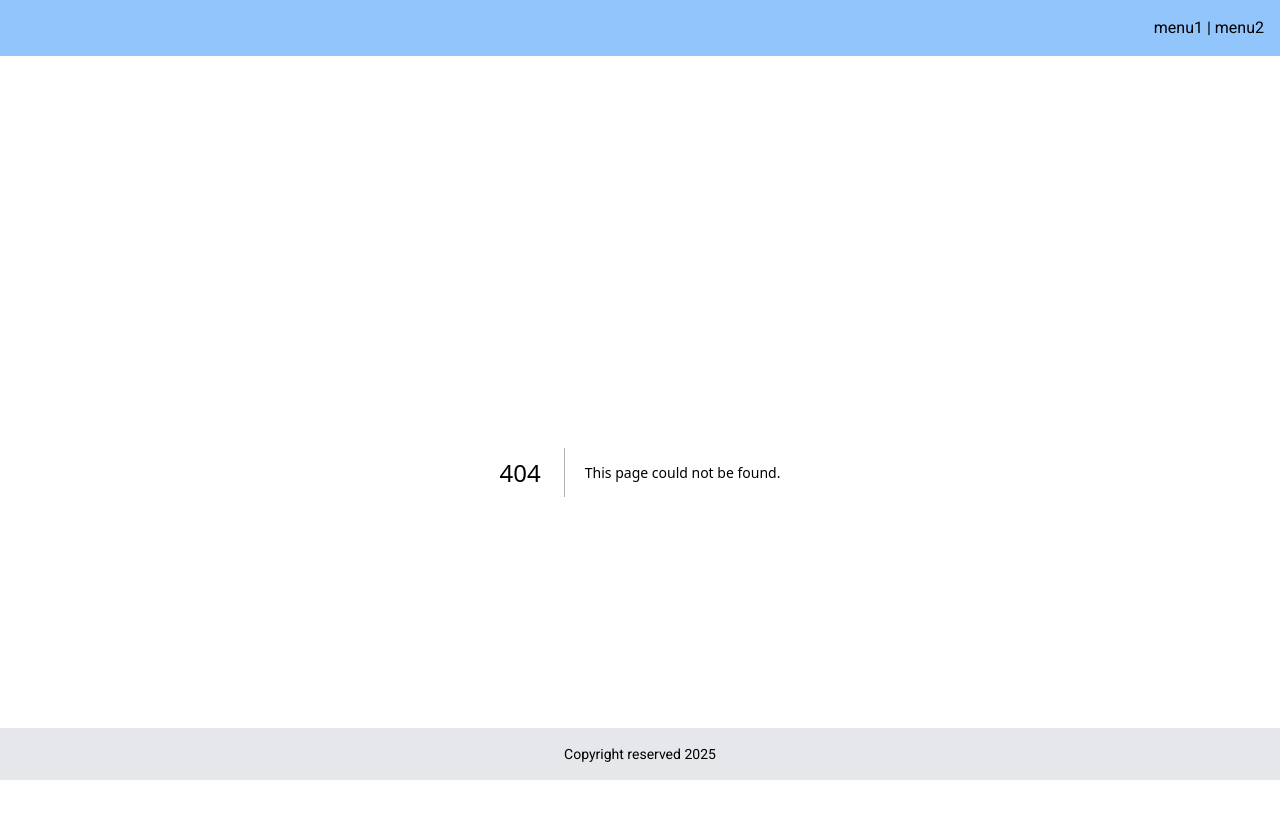
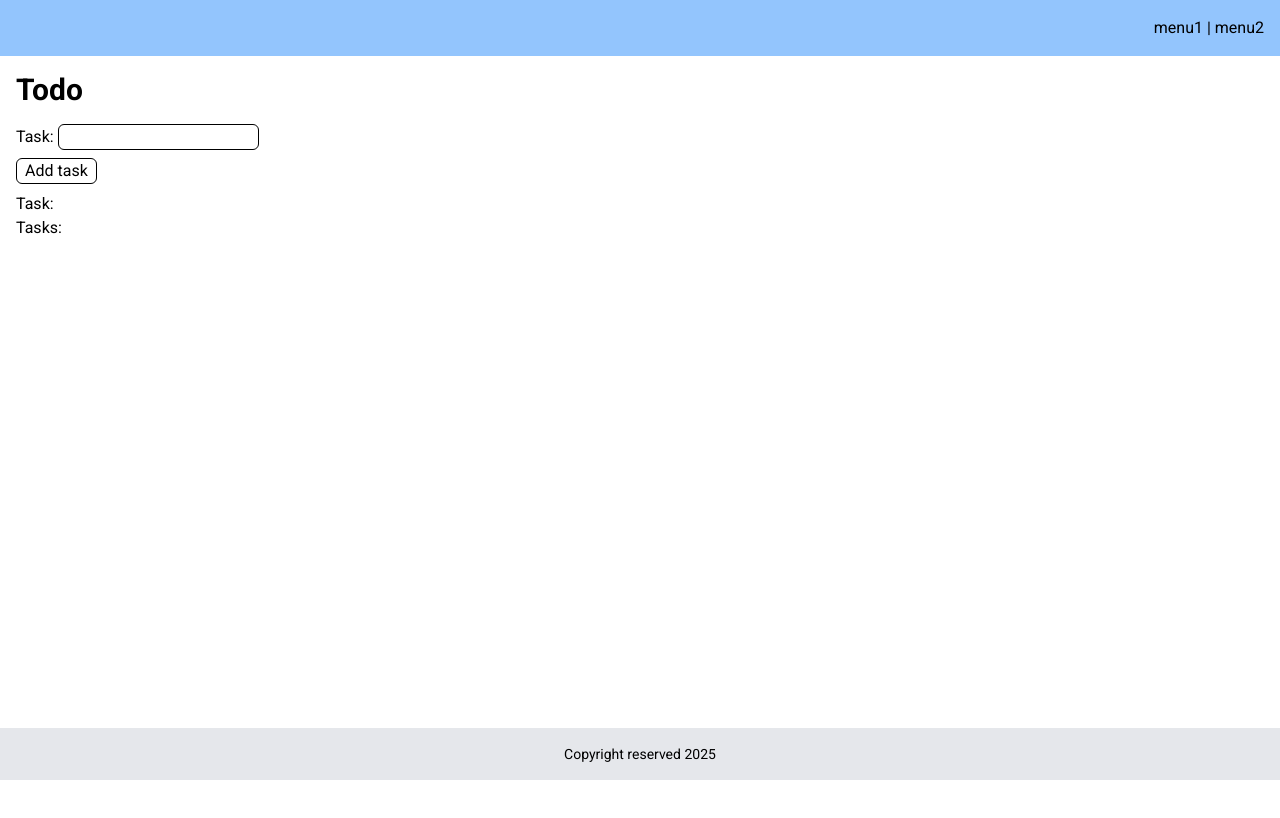
Before and after one commit to wwarodom/web_2_2024, a Next.js app in the folder my-app/: page /todo in a window 1280 px wide. Before the commit this address had no page. Shown: the top 818 px of the page. Built offline with nearby package versions, Linux system fonts and the light colour scheme.

Commit message:
add Task

```diff
--- /dev/null
+++ b/my-app/app/todo/page.tsx
@@ -0,0 +1,32 @@
+"use client"
+import { useState } from "react"
+const STYLE = "border border-black rounded-md px-2 mb-2"
+
+export default function Todo() {
+    const [task, setTask] = useState('')
+    const [tasks, setTasks] = useState<string[]>([])
+
+    return (
+        <div>
+            <h1 className="text-3xl font-bold mb-4">Todo</h1>
+            <div>
+                <label htmlFor="task">Task: </label>
+                <input
+                    className={`${STYLE}`}
+                    type="text" name="task"
+                    onChange={e => setTask(e.target.value)}
+                />
+            </div>
+            <div>
+                <button className={`${STYLE}`}
+                    onClick={() => setTasks([...tasks, task])}
+                >Add task</button>
+            </div>
+
+            <div>
+                Task: {task} <br />
+                Tasks: {tasks}
+            </div>
+        </div>
+    )
+}
```
